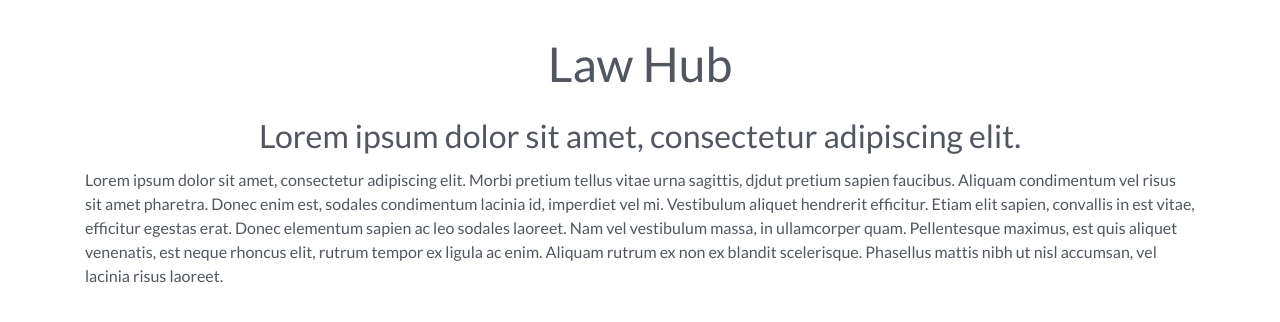
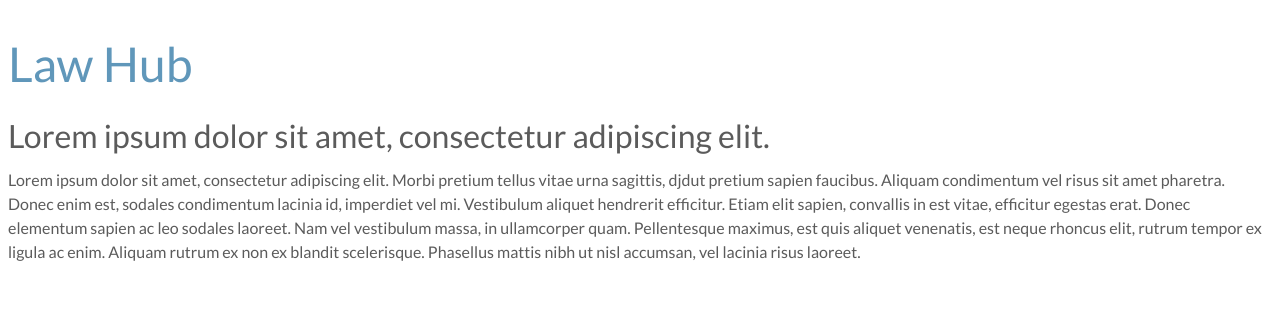
Before and after one commit to jasonportilla/law-dashboard, a React (Create React App) app in the folder client/: page / in a window 1280 px wide. Shown: the top 322 px of the page. Built offline with nearby package versions, Linux system fonts and the light colour scheme.

Commit message:
added new colors to scss files and configured it to work

```diff
--- a/client/package.json
+++ b/client/package.json
@@ -3,7 +3,7 @@
   "version": "0.1.0",
   "private": true,
   "scripts": {
-    "build-css": "node-sass-chokidar --include-path ./node_modules/ ./src -o ./src --watch",
+    "build-css": "node-sass-chokidar src/ -o src/",
     "watch-css": "npm run build-css && node-sass-chokidar src/ -o src/ --watch --recursive",
     "start-js": "react-scripts start",
     "start": "npm-run-all -p watch-css start-js",
--- a/client/public/index.html
+++ b/client/public/index.html
@@ -11,7 +11,6 @@
     -->
   <link rel="manifest" href="%PUBLIC_URL%/manifest.json">
   <link rel="shortcut icon" href="%PUBLIC_URL%/favicon.ico">
-  <link rel="stylesheet" href="https://maxcdn.bootstrapcdn.com/bootstrap/4.0.0/css/bootstrap.min.css" integrity="sha384-Gn5384xqQ1aoWXA+058RXPxPg6fy4IWvTNh0E263XmFcJlSAwiGgFAW/dAiS6JXm" crossorigin="anonymous">
     <link href="https://fonts.googleapis.com/css?family=Lato:300,400,700" rel="stylesheet">
   <!--
       Notice the use of %PUBLIC_URL% in the tags above.
--- a/client/src/App.js
+++ b/client/src/App.js
@@ -1,13 +1,9 @@
 import React from 'react';
-import { Container, Row, Col } from 'reactstrap';
 
 const App = () => (
   <div className="App">
-    <Container>
-      <Row>
-        <Col xs={12}>
     <header className="App-header m-t-5">
-            <h1 className="text-center">
+      <h1 className="text-center testing">
       Law Hub
       </h1>
       <h3 className="text-center">
@@ -28,9 +24,6 @@ const App = () => (
       Phasellus mattis nibh ut nisl accumsan, vel lacinia
       risus laoreet.
     </p>
-        </Col>
-      </Row>
-    </Container>
   </div>
 );
 
--- a/client/src/assets/css/_variables.scss
+++ b/client/src/assets/css/_variables.scss
@@ -7,35 +7,40 @@ $border-radius-sm: 2px;
 $box-shadow-styles: 0 0 10px 1px rgba(0, 0, 0, 0.125);
 /* Colors */
 
-$color-primary: #274C77;
-$color-primary-light: #6096BA;
+$color-primary: #6097BA;
+$color-primary-light: #8DBAD7;
 $color-primary-dark: #18283C;
 
-$color-primary-link: #274C77;
+$color-secondary: #3E789E;
+
+$color-primary-link: #6097BA;
 $color-primary-link-hover: #18283C;
-$color-primary-link-active: #274C77;
+$color-primary-link-active: #8DBAD7;
 $color-primary-link-visited: darken($color-primary-dark, 5%);
 $color-primary-light-hover: lighten($color-primary, 5%);
 $color-primary-dark-hover: darken($color-primary, 5%);
 
+$color-secondary-link-active: #26648C;
+
 $color-text-dark: #5B5B5B;
-$color-gray-light: #F8F8F8;
-$color-gray-medium: #b9bcc0;
+$color-gray-light: #81898E;
 $color-gray-table-header: #DCDDDF;
 $color-gray-form-control: #EDEEEF;
-$text-muted: #b9bcc0;
-$color-mobile-menu-divider: #6096BA;
+$text-muted: #BBC4C9;
+$color-mobile-menu-divider: #6097BA;
 
 //$text-primary: ;
-$text-success: #59C3C3;
-$text-info: #6096BA;
-$text-warning: #EE8434;
+$text-success: #60C594;
+$text-info: #6097BA;
+$text-warning: #FFC57C;
 $text-danger: #FF6D6D;
 
 /* Contextual backgrounds */
-$bg-muted: #EFF4F7;
+$bg-info: #6097BA;
+$bg-muted: #ededed;
 $bg-secondary: #8789C0;
-$bg-success: #59C3C3;
+$bg-success: #60C594;
+$bg-warning: #FF6D6D;
 /* Fonts */
 
 $font-base-size: 16px;
--- /dev/null
+++ b/client/src/assets/css/components/_app.scss
@@ -0,0 +1,3 @@
+.testing {
+    color: $color-primary-link;
+}
--- a/client/src/assets/css/index.css
+++ b/client/src/assets/css/index.css
@@ -16,32 +16,32 @@
 */
 /* Contextual Colors */
 .text-muted {
-  color: #b9bcc0; }
+  color: #BBC4C9; }
 
 .text-success {
-  color: #639f33; }
+  color: #60C594; }
 
 .text-info {
-  color: #0088d7; }
+  color: #6097BA; }
 
 .text-warning {
-  color: #fdb81e; }
+  color: #FFC57C; }
 
 .text-danger {
-  color: #e4292f; }
+  color: #FF6D6D; }
 
 /* Contextual backgrounds */
 .bg-muted {
-  background-color: #f8f8f9; }
+  background-color: #ededed; }
 
 .bg-success {
-  background-color: #f7faf5; }
+  background-color: #60C594; }
 
 .bg-info {
-  background-color: #f2fafd; }
+  background-color: #6097BA; }
 
 .bg-warning {
-  background-color: #fffbf4; }
+  background-color: #FF6D6D; }
 
 html {
   font-size: 1em; }
@@ -51,7 +51,7 @@ body {
   font-weight: 400;
   font-size: 16px;
   line-height: 1.5;
-  color: #515761; }
+  color: #5B5B5B; }
 
 h1, .h1, h2, .h2, h3, .h3, h4, .h4, h5, .h5, h6, .h6 {
   font-weight: inherit; }
@@ -102,7 +102,7 @@ h5, .h5 {
     padding-bottom: 8px; }
 
 h6, .h6 {
-  font-family: 'Lato';
+  font-family: 'Lato-Regular';
   font-size: 16px;
   line-height: 24px;
   margin-bottom: 0;
@@ -112,10 +112,10 @@ p {
   margin-bottom: 16px; }
 
 a {
-  color: #15a4a7;
+  color: #6097BA;
   cursor: pointer;
   text-decoration: underline;
-  font-family: 'Lato'; }
+  font-family: 'Lato-Regular'; }
 
 small, .text-small {
   font-size: 0.875rem; }
@@ -130,7 +130,7 @@ strong, .text-strong {
 
 .text-light {
   font-family: 'Lato';
-  font-weight: normal; }
+  font-weight: 300; }
 
 .text-no-underline {
   text-decoration: none !important; }
@@ -653,12 +653,11 @@ input:focus::-webkit-credentials-auto-fill-button {
 
 /* Buttons */
 button.mainButton {
-  font-family: 'Lato';
+  font-family: 'Rubik-Light';
   font-size: 16px;
-  font-weight: 300;
-  background-color: #15a4a7; }
+  background-color: #6097BA; }
   button.mainButton:hover {
-    background-color: #007c89 !important; }
+    background-color: #3E789E !important; }
 
 /* Checkmarks and Radio Buttons */
 .radio, .checkbox {
@@ -768,10 +767,9 @@ button.mainButton {
   background-image: none;
   border: 1px solid transparent;
   border-radius: 4px;
-  font-family: 'Lato' !important;
+  font-family: 'Rubik-Light' !important;
   font-size: 16px;
   height: 48px;
-  font-weight: 300;
   line-height: 24px;
   margin-bottom: 16px;
   min-width: 0;
@@ -784,8 +782,8 @@ button.mainButton {
     box-shadow: 0px 2px 5px 0px rgba(0, 0, 0, 0.2);
     border: 1px solid #B8BABC;
     border-radius: 4px;
-    color: #15a4a7;
-    font-family: 'Lato';
+    color: #6097BA;
+    font-family: 'Rubik-Regular';
     font-size: 16px;
     height: 48px;
     line-height: 24px;
@@ -799,15 +797,15 @@ button.mainButton {
       background-image: linear-gradient(to bottom, #FFF 0%, #F0F0F0 100%); }
     .btn.btn-default:active, .btn.btn-default.active, .btn.btn-default:active:hover, .btn.btn-default.active:hover, .btn.btn-success:active, .btn.btn-success.active, .btn.btn-success:active:hover, .btn.btn-success.active:hover, .btn.btn-info:active, .btn.btn-info.active, .btn.btn-info:active:hover, .btn.btn-info.active:hover, .btn.btn-warning:active, .btn.btn-warning.active, .btn.btn-warning:active:hover, .btn.btn-warning.active:hover, .btn.btn-danger:active, .btn.btn-danger.active, .btn.btn-danger:active:hover, .btn.btn-danger.active:hover, .btn:not(.btn-link).btn-default:active, .btn:not(.btn-link).btn-default.active, .btn:not(.btn-link).btn-default:active:hover, .btn:not(.btn-link).btn-default.active:hover, .btn:not(.btn-link).btn-success:active, .btn:not(.btn-link).btn-success.active, .btn:not(.btn-link).btn-success:active:hover, .btn:not(.btn-link).btn-success.active:hover, .btn:not(.btn-link).btn-info:active, .btn:not(.btn-link).btn-info.active, .btn:not(.btn-link).btn-info:active:hover, .btn:not(.btn-link).btn-info.active:hover, .btn:not(.btn-link).btn-warning:active, .btn:not(.btn-link).btn-warning.active, .btn:not(.btn-link).btn-warning:active:hover, .btn:not(.btn-link).btn-warning.active:hover, .btn:not(.btn-link).btn-danger:active, .btn:not(.btn-link).btn-danger.active, .btn:not(.btn-link).btn-danger:active:hover, .btn:not(.btn-link).btn-danger.active:hover {
       background-color: #F0F0F0;
-      color: #515761; }
+      color: #5B5B5B; }
   .btn.btn-link, .btn:not(.btn-link).btn-link {
-    color: #007C89;
+    color: #6097BA;
     padding: 12px 0;
     text-decoration: underline; }
     .btn.btn-link:hover, .btn.btn-link:focus, .btn:not(.btn-link).btn-link:hover, .btn:not(.btn-link).btn-link:focus {
-      color: #005B69; }
+      color: #18283C; }
     .btn.btn-link:active, .btn.btn-link.active, .btn.btn-link:active:hover, .btn.btn-link.active:hover, .btn:not(.btn-link).btn-link:active, .btn:not(.btn-link).btn-link.active, .btn:not(.btn-link).btn-link:active:hover, .btn:not(.btn-link).btn-link.active:hover {
-      color: #15A4A7; }
+      color: #8DBAD7; }
     .btn.btn-link.close, .btn:not(.btn-link).btn-link.close {
       height: auto;
       margin: 0;
@@ -830,24 +828,24 @@ button.mainButton {
     .btn.btn-primary:active, .btn.btn-primary.active, .btn.btn-primary:active:hover, .btn.btn-primary.active:hover, .btn:not(.btn-link).btn-primary:active, .btn:not(.btn-link).btn-primary.active, .btn:not(.btn-link).btn-primary:active:hover, .btn:not(.btn-link).btn-primary.active:hover {
       background-image: linear-gradient(to bottom, #006F7B 0%, #006F7B 100%); }
   .btn:not(.btn-link):disabled, .btn:not(.btn-link)[disabled], .btn:not(.btn-link):not(.btn-link):disabled, .btn:not(.btn-link):not(.btn-link)[disabled] {
-    background: #b9bcc0;
-    background-color: #b9bcc0;
-    border: 1px solid #b9bcc0;
+    background: #81898E;
+    background-color: #81898E;
+    border: 1px solid #81898E;
     color: #FFF;
     cursor: not-allowed; }
     .btn:not(.btn-link):disabled:hover, .btn:not(.btn-link):disabled:focus, .btn:not(.btn-link):disabled:active, .btn:not(.btn-link):disabled:active:hover, .btn:not(.btn-link)[disabled]:hover, .btn:not(.btn-link)[disabled]:focus, .btn:not(.btn-link)[disabled]:active, .btn:not(.btn-link)[disabled]:active:hover, .btn:not(.btn-link):not(.btn-link):disabled:hover, .btn:not(.btn-link):not(.btn-link):disabled:focus, .btn:not(.btn-link):not(.btn-link):disabled:active, .btn:not(.btn-link):not(.btn-link):disabled:active:hover, .btn:not(.btn-link):not(.btn-link)[disabled]:hover, .btn:not(.btn-link):not(.btn-link)[disabled]:focus, .btn:not(.btn-link):not(.btn-link)[disabled]:active, .btn:not(.btn-link):not(.btn-link)[disabled]:active:hover {
-      background: #b9bcc0;
-      background-color: #b9bcc0;
-      border: 1px solid #b9bcc0;
+      background: #81898E;
+      background-color: #81898E;
+      border: 1px solid #81898E;
       color: #FFF;
       cursor: not-allowed; }
   .btn.btn-secondary, .btn:not(.btn-link).btn-secondary {
     outline: none;
     font-size: 19px;
-    color: #007C89; }
+    color: #6097BA; }
     .btn.btn-secondary:hover, .btn.btn-secondary:focus, .btn.btn-secondary:active, .btn.btn-secondary:active:hover, .btn:not(.btn-link).btn-secondary:hover, .btn:not(.btn-link).btn-secondary:focus, .btn:not(.btn-link).btn-secondary:active, .btn:not(.btn-link).btn-secondary:active:hover {
-      color: #005B69;
-      border-color: #005B69; }
+      color: #18283C;
+      border-color: #18283C; }
   .btn.btn-sm, .btn:not(.btn-link).btn-sm {
     font-size: 16px; }
 
@@ -876,14 +874,14 @@ button.mainButton {
   vertical-align: middle; }
 
 .table tbody tr:nth-child(2n) {
-  background-color: #f8f8f9; }
+  background-color: #ededed; }
 
 /* Pre-Loader */
 .hideLoader {
   display: none; }
 
 .loader {
-  background-color: rgba(4, 31, 31, 0.3);
+  background-color: rgba(39, 70, 90, 0.3);
   bottom: 0;
   content: '';
   display: block;
@@ -910,8 +908,8 @@ button.mainButton {
     -ms-animation: spinner 1250ms infinite linear;
     -o-animation: spinner 1250ms infinite linear;
     animation: spinner 1250ms infinite linear;
-    -webkit-box-shadow: 0em -2.6em 0em 0em rgba(161, 219, 220, 0.2), 1.8em -1.8em 0 0em rgba(161, 219, 220, 0.4), 2.5em 0em 0 0em rgba(161, 219, 220, 0.6), 1.75em 1.75em 0 0em rgba(161, 219, 220, 0.8), 0em 2.5em 0 0em #a1dbdc, -1.8em 1.8em 0 0em #a1dbdc, -2.6em 0em 0 0em #a1dbdc, -1.8em -1.8em 0 0em #a1dbdc;
-    box-shadow: 0em -2.6em 0em 0em rgba(161, 219, 220, 0.2), 1.8em -1.8em 0 0em rgba(161, 219, 220, 0.4), 2.5em 0em 0 0em rgba(161, 219, 220, 0.6), 1.75em 1.75em 0 0em rgba(161, 219, 220, 0.8), 0em 2.5em 0 0em #a1dbdc, -1.8em 1.8em 0 0em #a1dbdc, -2.6em 0em 0 0em #a1dbdc, -1.8em -1.8em 0 0em #a1dbdc;
+    -webkit-box-shadow: 0em -2.6em 0em 0em rgba(141, 186, 215, 0.2), 1.8em -1.8em 0 0em rgba(141, 186, 215, 0.4), 2.5em 0em 0 0em rgba(141, 186, 215, 0.6), 1.75em 1.75em 0 0em rgba(141, 186, 215, 0.8), 0em 2.5em 0 0em #8dbad7, -1.8em 1.8em 0 0em #8DBAD7, -2.6em 0em 0 0em #8DBAD7, -1.8em -1.8em 0 0em #8DBAD7;
+    box-shadow: 0em -2.6em 0em 0em rgba(141, 186, 215, 0.2), 1.8em -1.8em 0 0em rgba(141, 186, 215, 0.4), 2.5em 0em 0 0em rgba(141, 186, 215, 0.6), 1.75em 1.75em 0 0em rgba(141, 186, 215, 0.8), 0em 2.5em 0 0em #8dbad7, -1.8em 1.8em 0 0em #8DBAD7, -2.6em 0em 0 0em #8DBAD7, -1.8em -1.8em 0 0em #8DBAD7;
     z-index: 9999; }
 
 @-webkit-keyframes spinner {
@@ -978,8 +976,11 @@ button.mainButton {
     height: 0;
     border-top: 6px solid transparent;
     border-bottom: 6px solid transparent;
-    border-left: 6px solid #747981;
+    border-left: 6px solid #26648C;
     font-weight: bold;
     margin-left: 16px;
     padding-right: 12px;
     display: inline-block; }
+
+.testing {
+  color: #6097BA; }
--- a/client/src/assets/css/index.scss
+++ b/client/src/assets/css/index.scss
@@ -8,7 +8,6 @@
 @import "tables";
 @import "caretIcon";
 
-@import "components/header";
-@import "components/footer";
 @import "components/loader";
 @import "components/breadcrumbs";
+@import "components/app.scss";
```
Also changed, not shown: client/src/assets/css/_forms.scss (+6 -6 lines), 1 other file (tests, documents, lock files or other folders). Lines whose indentation alone changed are shown as unchanged.
